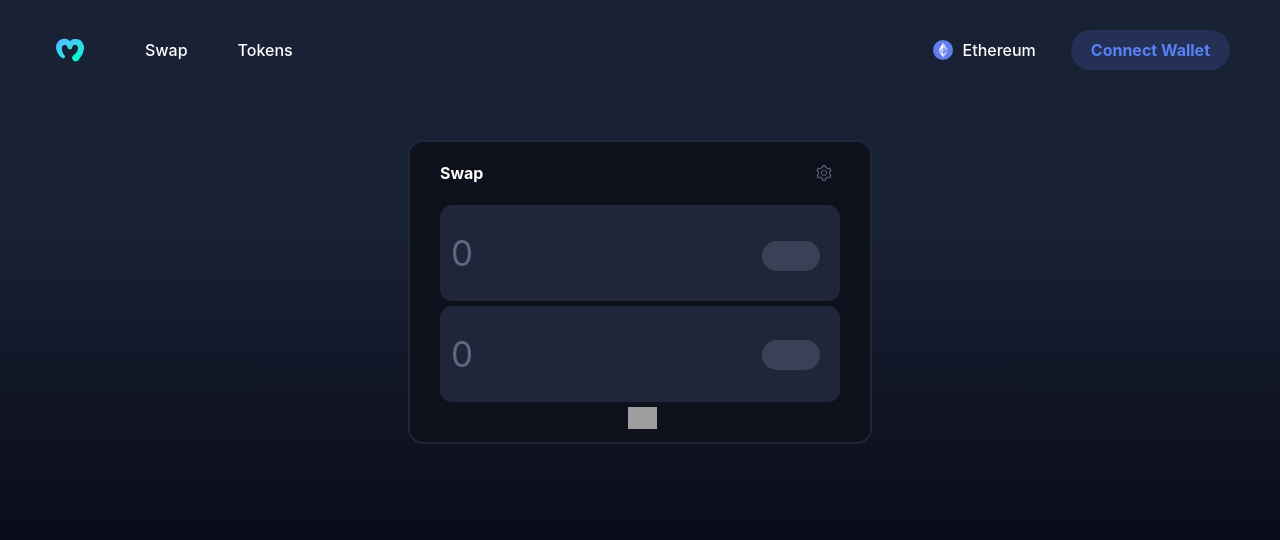
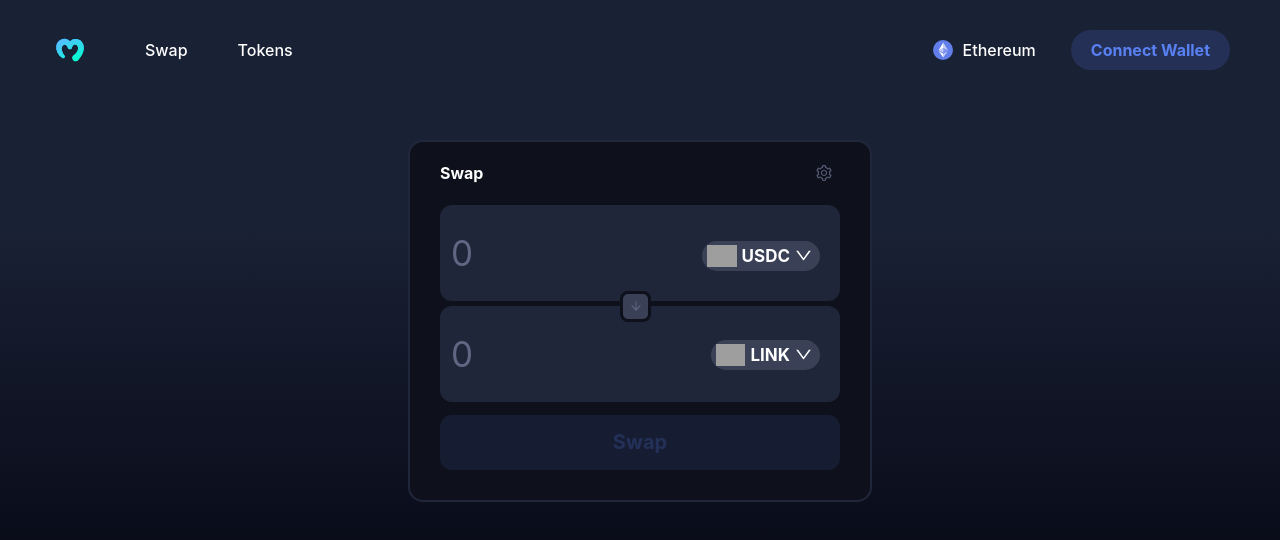
Before and after one commit to Anhbinhcasau/Build_Dex, a React (Create React App) app: page / in a window 1280 px wide. Shown: the top 540 px of the page. Built offline with nearby package versions, Linux system fonts and the light colour scheme; grey boxes are pictures that could not be loaded.

Commit message:
Add Token Choice

```diff
--- a/src/components/Swap.jsx
+++ b/src/components/Swap.jsx
@@ -1,7 +1,7 @@
 import React, { useState, useEffect } from "react";
-import { Input, Popover, Radio } from "antd";
+import { Input, Popover, Modal, Radio } from "antd";
 import {
-  ArrowDownOutLined,
+  ArrowDownOutlined,
   DownOutlined,
   SettingOutlined,
 } from "@ant-design/icons";
@@ -13,6 +13,8 @@
   const [tokenTwoAmount, setTokenTwoAmount] = useState(null);
   const [tokenOne, setTokenOne] = useState(tokenList[0]);
   const [tokenTwo, setTokenTwo] = useState(tokenList[1]);
+  const [isOpen, setIsOpen] = useState(false);
+  const [changeToken, setChangeToken] = useState(1);
 
   function handleSlippage(e) {
     setSlippage(e.target.value);
@@ -20,6 +22,27 @@
 
   function changeAmount(e) {
     setTokenOneAmount(e.target.value);
+  }
+
+  function switchTokens() {
+    const one = tokenOne;
+    const two = tokenTwo;
+    setTokenOne(two);
+    setTokenTwo(one);
+  }
+
+  function openModal(asset) {
+    setChangeToken(asset);
+    setIsOpen(true);
+  }
+
+  function modifyToken(i) {
+    if (changeToken === 1) {
+      setTokenOne(tokenList[i]);
+    } else {
+      setTokenTwo(tokenList[i]);
+    }
+    setIsOpen(false);
   }
 
   const settings = (
@@ -36,6 +59,31 @@
   );
 
   return (
+    <>
+      <Modal
+        open={isOpen}
+        footer={null}
+        onCancel={() => setIsOpen(false)}
+        title="Select a Token"
+      >
+        <div className="modalContent">
+          {tokenList?.map((e, i) => {
+            return (
+              <div
+                className="tokenChoice"
+                key={i}
+                onClick={() => modifyToken(i)}
+              >
+                <img src={e.img} alt={e.ticker} className="tokenLogo"></img>
+                <div className="tokenChoiceNames">
+                  <div className="tokenName">{e.name}</div>
+                  <div className="tokenTicker">{e.ticker}</div>
+                </div>
+              </div>
+            );
+          })}
+        </div>
+      </Modal>
       <div className="tradeBox">
         <div className="tradeBoxHeader">
           <h4>Swap</h4>
@@ -49,13 +97,36 @@
           </Popover>
         </div>
         <div className="inputs">
-        <Input placeholder="0" value={tokenOneAmount} onChange={changeAmount} />
+          <Input
+            placeholder="0"
+            value={tokenOneAmount}
+            onChange={changeAmount}
+          />
           <Input placeholder="0" value={tokenTwoAmount} disabled={true} />
-        <div className="assetOne"></div>
+          <div className="switchButton" onClick={switchTokens}>
+            <ArrowDownOutlined className="switchArrow" />
+          </div>
+          <div className="assetOne" onClick={() => openModal(1)}>
             <img src={tokenOne.img} alt="assetOneLogo" className="assetLogo" />
-        <div className="assetTwo"></div>
+            {tokenOne.ticker}
+            <DownOutlined />
+          </div>
+
+          <div className="assetTwo" onClick={() => openModal(2)}>
+            <img src={tokenTwo.img} alt="assetTwoLogo" className="assetLogo" />
+            {tokenTwo.ticker}
+            <DownOutlined />
           </div>
         </div>
+        <div
+          className="swapButton"
+          // onClick={fetchDexSwap}
+          disabled={!tokenOneAmount}
+        >
+          Swap
+        </div>
+      </div>
+    </>
   );
 }
 
```
Lines whose indentation alone changed are shown as unchanged.
